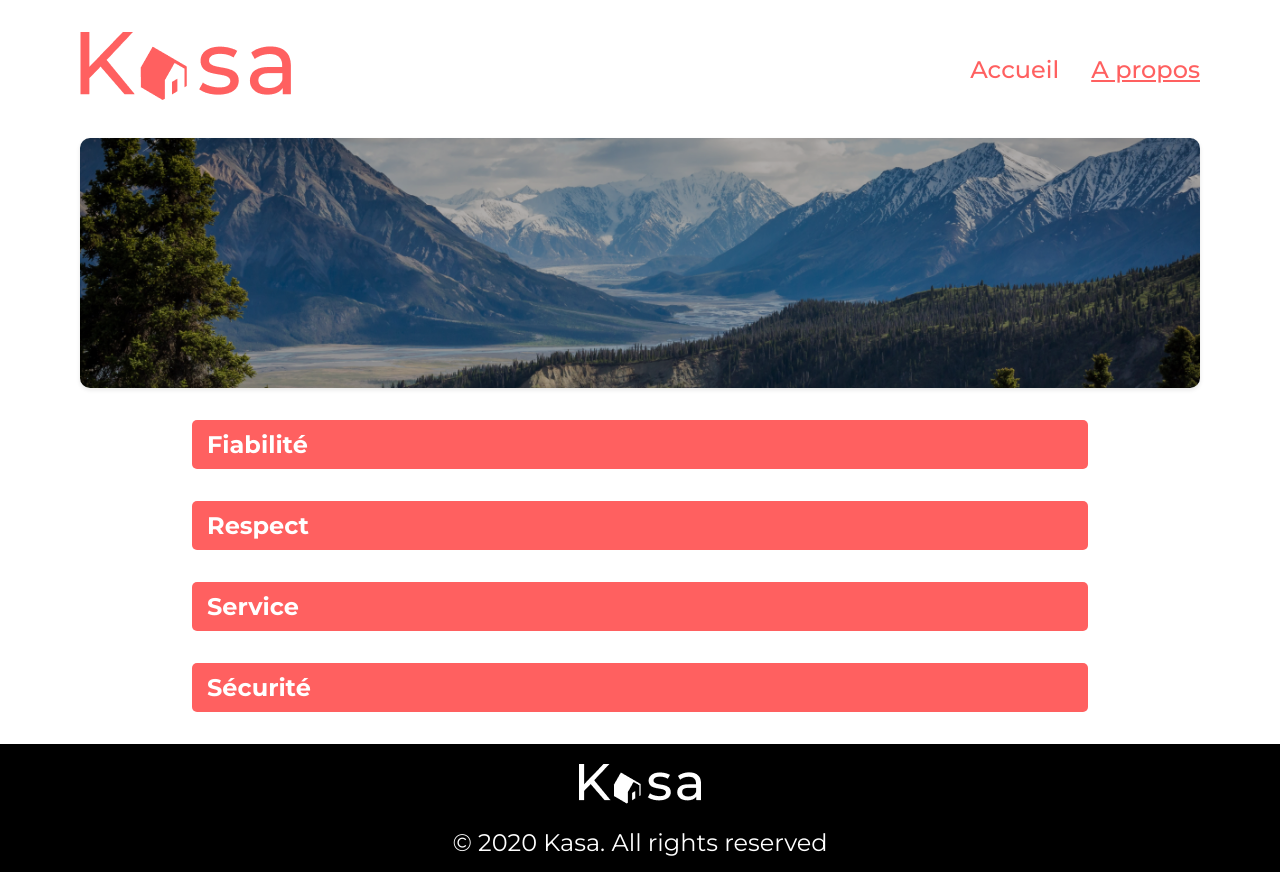
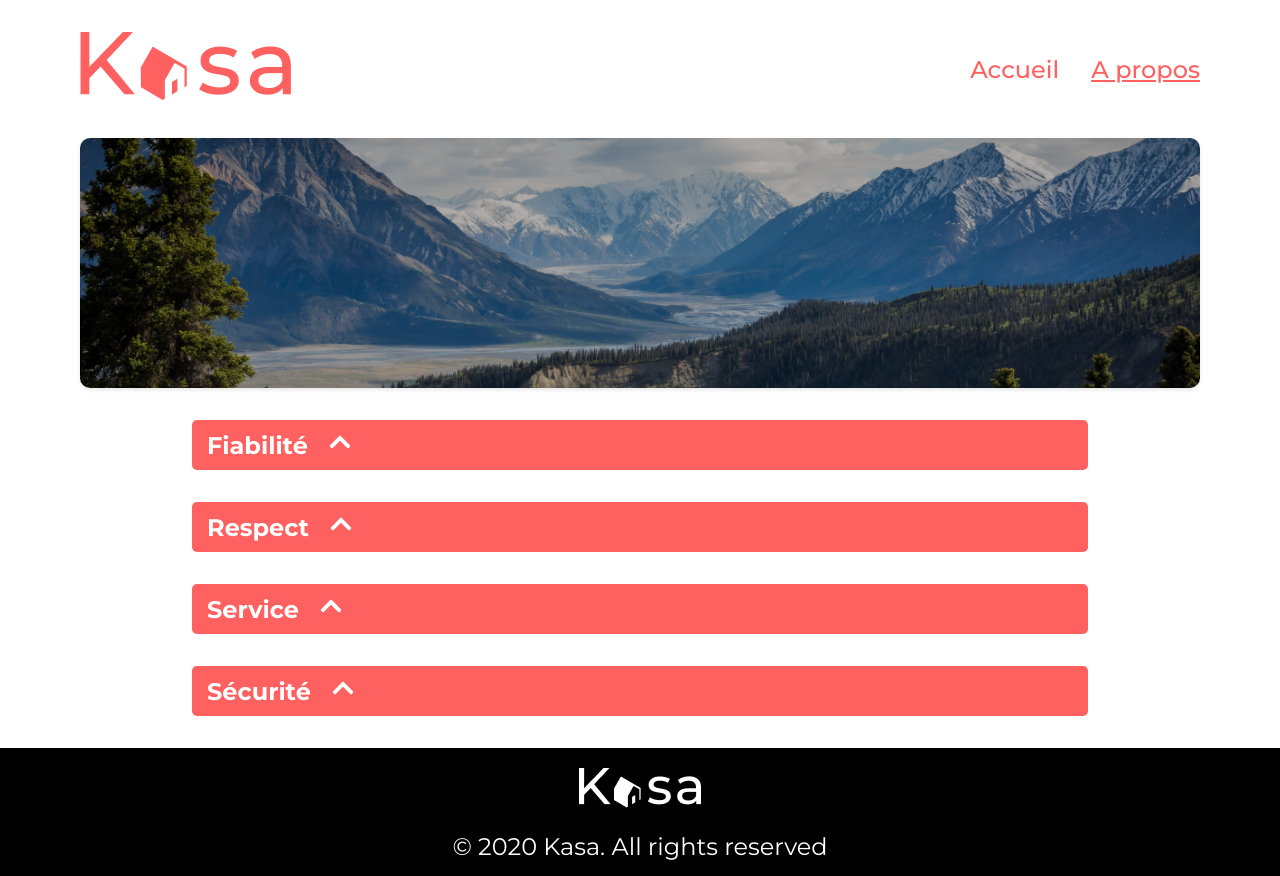
Before and after one commit to jcaldicote/P6-Kasa, a React (Vite) app: page /about in a window 1280 px wide. Built offline with nearby package versions, Linux system fonts and the light colour scheme.

Commit message:
test animation chevron dans collapse

```diff
--- a/src/components/Collapse.jsx
+++ b/src/components/Collapse.jsx
@@ -1,4 +1,5 @@
 import React, { useEffect, useRef, useState } from "react";
+import { FaChevronUp } from "react-icons/fa";
 import "./Collapse.scss";
 
 export function Collapse({ title, children, active }) {
@@ -9,7 +10,7 @@ export function Collapse({ title, children, active }) {
   const toggleActive = () => setActive((active) => !active);
 
   useEffect(() => {
-    setSectionHeight(collapseRef.current.offsetHeight);
+    setSectionHeight(collapseRef.current.offsetHeight + 2);
   }, [children]);
 
   return (
@@ -20,6 +21,9 @@ export function Collapse({ title, children, active }) {
       <div className="Collapse__element">
         <h1 className="Collapse__header" onClick={toggleActive}>
           {title}
+          <span>
+            <FaChevronUp className="Collapse__header__chevron" />
+          </span>
         </h1>
         <div className="Collapse__content">
           <div ref={collapseRef}>{children}</div>
--- a/src/components/Collapse.scss
+++ b/src/components/Collapse.scss
@@ -10,6 +10,16 @@
     border-radius: 5px;
     margin: 0;
     cursor: pointer;
+    &__chevron {
+      font-size: 800;
+      margin-left: 20px;
+    }
+  }
+  &.is--active &__header {
+    &__chevron {
+      transform: rotate(180deg);
+      transition: all 1s;
+    }
   }
 
   &__content {
--- a/src/pages/About.jsx
+++ b/src/pages/About.jsx
@@ -17,16 +17,16 @@ export default function About() {
         </Collapse>
         <Collapse title="Respect">
           <p>
-            les annonces postées sur kasa garantissent une fiabilité totale. les
-            photos sont conformes aux logements, et toutes les informations sont
-            régulièrement vérifiées par nos équipes.
+            La bienveillance fait partie des valeurs fondatrices de Kasa. Tout
+            comportement discriminatoire ou de perturbation du voisinage
+            entraînera une exclusion de notre plateforme.
           </p>
         </Collapse>
         <Collapse title="Service">
           <p>
-            La bienveillance fait partie des valeurs fondatrices de Kasa. Tout
-            comportement discriminatoire ou de perturbation du voisinage
-            entraînera une exclusion de notre plateforme.
+            Nos équipes se tiennent à votre disposition pour vous fournir une
+            expérience parfaite. N'hésitez pas à nous contacter si vous avez la
+            moindre question.
           </p>
         </Collapse>
         <Collapse title="Sécurité">
```
